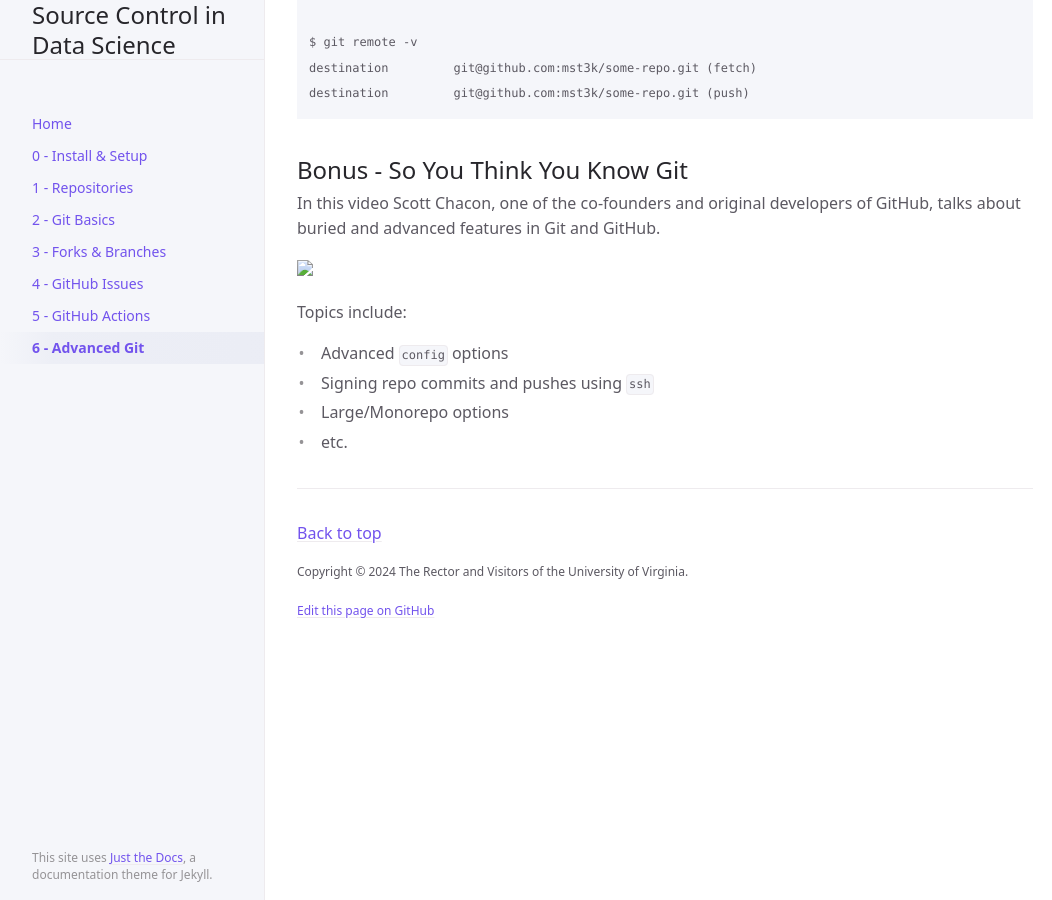
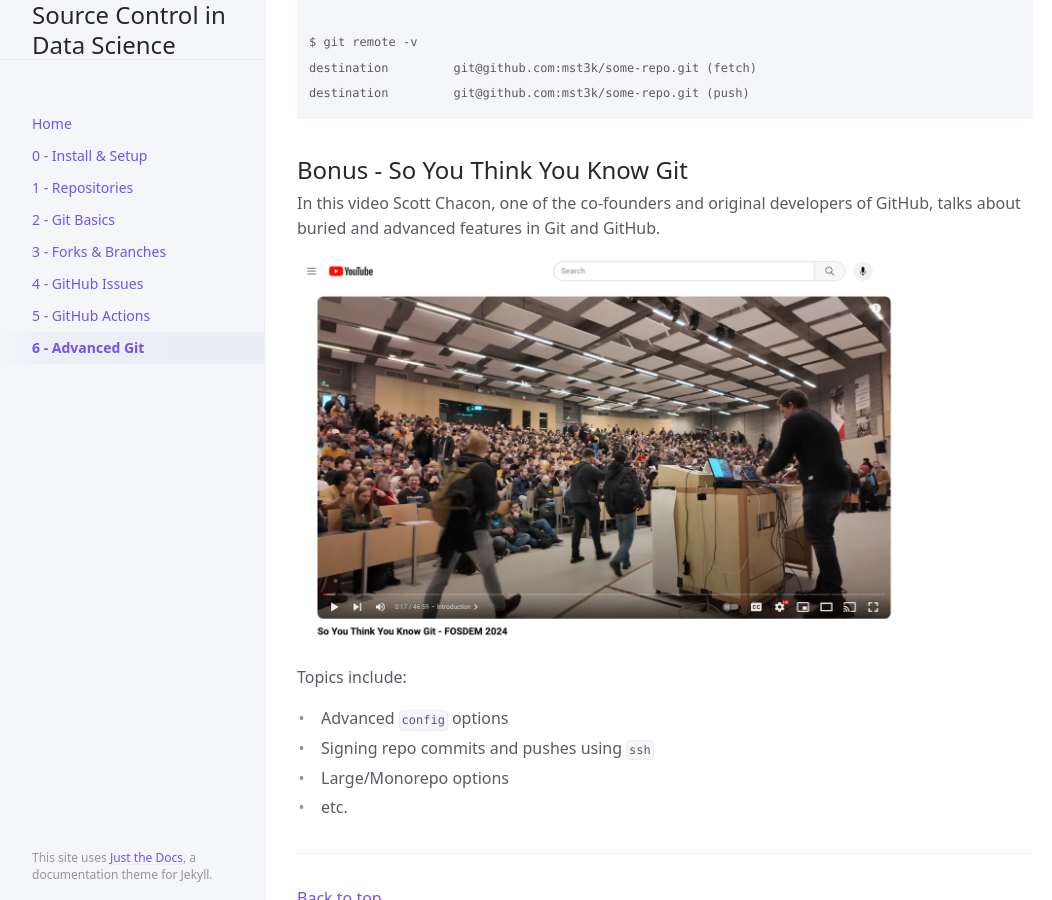
Before and after one commit to UVADS/git-basics, a Jekyll site: the page built from docs/git-advanced.md, in a window 1280 px wide and 900 px high, scrolled down 4721 px. Shown: the whole window, without its empty margins (107-1159 px from the left). Built offline with Jekyll 4.4.1, drawn with Linux system fonts in a browser that asks for light colours; cached includes are drawn as plain includes.

Commit message:
Reset base URL for images

```diff
--- a/docs/git-advanced.md
+++ b/docs/git-advanced.md
@@ -118,7 +118,7 @@ Cherry picking is choosing a commit from one branch and applying it to another.
 
 Take the example below. A developer has been working on the `main` branch, while a second developer began a new `nav` branch. The second developer fixed a bug in the `main` branch before moving on to other work, and the first developer would like to apply ONLY that bug fix to the `main` branch.
 
-<img style="width:600px;align:left;" src="../images/git-cherry-pick.png">
+<img style="width:600px;align:left;" src="https://uvads.github.io/git-basics/images/git-cherry-pick.png">
 
 This is an ideal case for using `git cherry-pick`. When cherry picking you use the hash of any individual commit, available from `git log` in the branch you want to pick from.
 
@@ -181,7 +181,7 @@ destination	    git@github.com:mst3k/some-repo.git (push)
 
 In this video Scott Chacon, one of the co-founders and original developers of GitHub, talks about buried and advanced features in Git and GitHub.
 
-<a href="https://www.youtube.com/watch?v=aolI_Rz0ZqY" target="_new"><img style="width:600px;align:left;" src="../assets/images/scott-chacon-git-talk.png"></a>
+<a href="https://www.youtube.com/watch?v=aolI_Rz0ZqY" target="_new"><img style="width:600px;align:left;" src="https://uvads.github.io/git-basics/assets/images/scott-chacon-git-talk.png"></a>
 
 Topics include:
 
```
Also changed, not shown: docs/forks-branches.md (+1 -1 lines).
